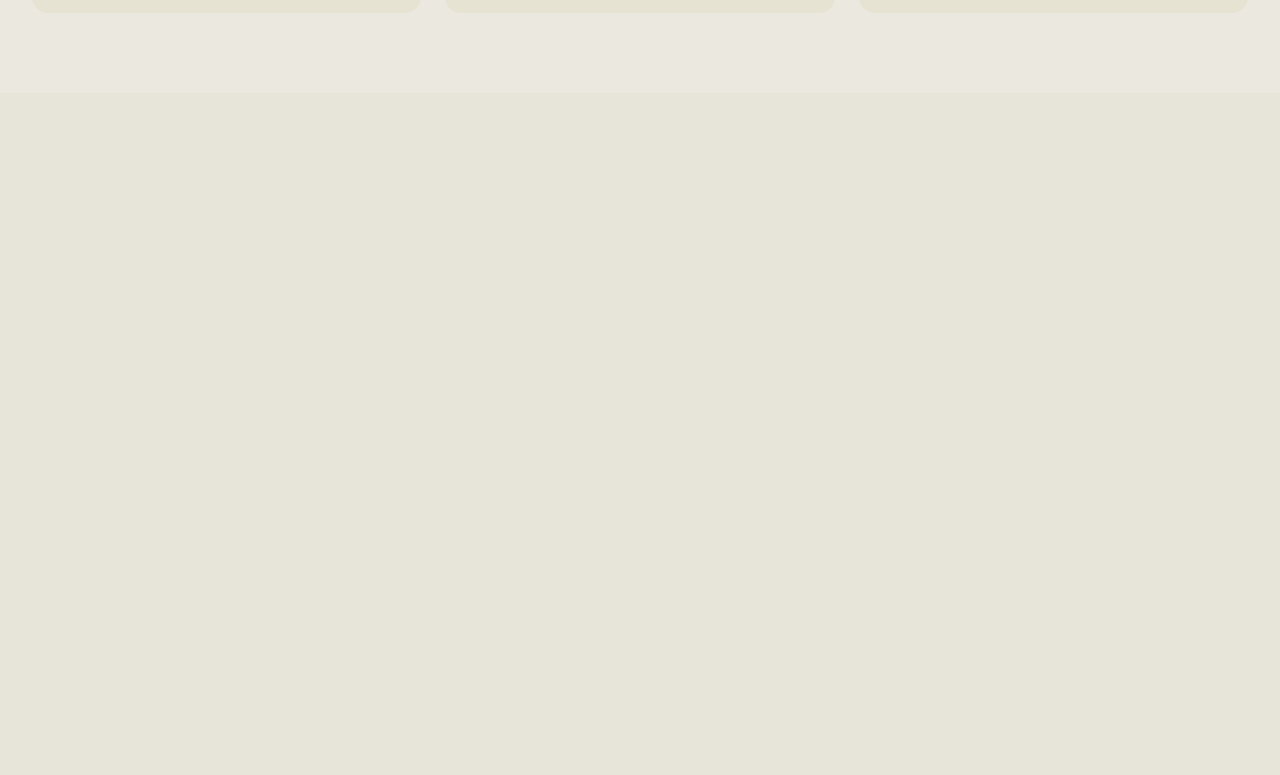
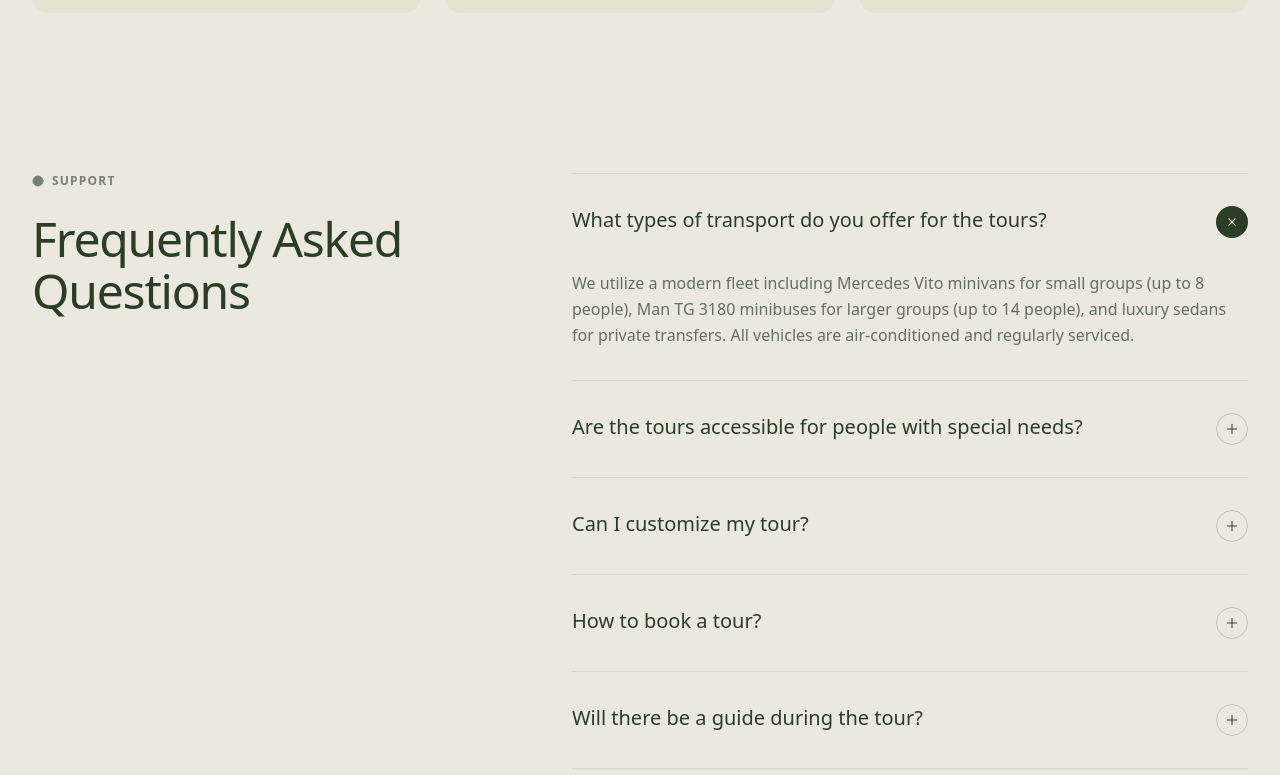
Before and after one commit to akins-dev/travel-agency-website, a Next.js app: page / in a window 1280 px wide. Shown: the part 7174-7949 px from the top of the page. Before the commit the page ends 7267 px from the top, so only its background shows below. Built offline with nearby package versions, Linux system fonts and the light colour scheme.

Commit message:
feat: add FAQ section component and integrate it into Home page

```diff
--- a/src/app/page.tsx
+++ b/src/app/page.tsx
@@ -2,6 +2,7 @@ import AboutSection from "@/components/pages/home/About";
 import BenefitsSection from "@/components/pages/home/Benefits";
 import CtaBanner from "@/components/pages/home/CTABanner";
 import DestinationsSection from "@/components/pages/home/Destinations";
+import FaqSection from "@/components/pages/home/FAQ";
 import HeroSection from "@/components/pages/home/Hero";
 import MissionSection from "@/components/pages/home/Mission";
 import ReviewsSection from "@/components/pages/home/Reviews";
@@ -20,6 +21,7 @@ export default function Home() {
       <CtaBanner />
       <TripOptions />
       <ReviewsSection />
+      <FaqSection />
     </main>
   );
 }
--- /dev/null
+++ b/src/components/pages/home/FAQ.tsx
@@ -0,0 +1,109 @@
+"use client";
+
+import { useState } from "react";
+import { Plus, HelpCircle } from "lucide-react";
+
+const faqs = [
+  {
+    question: "What types of transport do you offer for the tours?",
+    answer:
+      "We utilize a modern fleet including Mercedes Vito minivans for small groups (up to 8 people), Man TG 3180 minibuses for larger groups (up to 14 people), and luxury sedans for private transfers. All vehicles are air-conditioned and regularly serviced.",
+  },
+  {
+    question: "Are the tours accessible for people with special needs?",
+    answer:
+      "Yes, absolutely. We specialize in accessible tourism. We have wheelchair-accessible minivans equipped with ramps and secure locking systems. Our guides are also trained to assist travelers with mobility issues.",
+  },
+  {
+    question: "Can I customize my tour?",
+    answer:
+      "Yes! Our 'Private Tours' are fully customizable. You can adjust the itinerary, duration, and stops according to your preferences. Just let us know what you want to see, and we'll build the perfect schedule for you.",
+  },
+  {
+    question: "How to book a tour?",
+    answer:
+      "You can book directly through our website by selecting your preferred tour and date. Alternatively, you can contact us via the 'Contact' page form or email us directly for custom inquiries and large group bookings.",
+  },
+  {
+    question: "Will there be a guide during the tour?",
+    answer:
+      "For all archaeological sites and museums, we provide professional licensed guides who can enter the sites with you. For the transport portion, our drivers are experienced professionals who can share general knowledge about Greece, though they cannot guide you inside historical monuments by law.",
+  },
+];
+
+export default function FaqSection() {
+  const [openIndex, setOpenIndex] = useState<number | null>(0);
+
+  const toggleFAQ = (index: number) => {
+    setOpenIndex(openIndex === index ? null : index);
+  };
+
+  return (
+    <section className="bg-[#EAE8DF] w-full px-4 md:px-8 py-20 text-[#2B3D25] font-sans">
+      <div className="max-w-[1800px] mx-auto grid grid-cols-1 lg:grid-cols-12 gap-12 lg:gap-20">
+        {/* --- LEFT COLUMN (Sticky Title) --- */}
+        <div className="lg:col-span-5">
+          <div className="lg:sticky lg:top-32 space-y-6">
+            <div className="flex items-center gap-2 opacity-60">
+              <HelpCircle className="w-3 h-3 fill-current" />
+              <span className="text-xs font-bold uppercase tracking-widest">
+                Support
+              </span>
+            </div>
+
+            <h2 className="text-3xl md:text-5xl font-medium tracking-tight leading-[1.1]">
+              Frequently Asked Questions
+            </h2>
+          </div>
+        </div>
+
+        {/* --- RIGHT COLUMN (Accordion) --- */}
+        <div className="lg:col-span-7 border-t border-[#2B3D25]/10">
+          {faqs.map((faq, index) => {
+            const isOpen = openIndex === index;
+
+            return (
+              <div key={index} className="border-b border-[#2B3D25]/10">
+                {/* Header (Clickable) */}
+                <button
+                  onClick={() => toggleFAQ(index)}
+                  className="w-full py-8 flex items-start justify-between gap-6 text-left group hover:opacity-70 transition-opacity"
+                >
+                  <span className="text-lg md:text-xl font-medium pr-8">
+                    {faq.question}
+                  </span>
+
+                  {/* Rotating Icon */}
+                  <span
+                    className={`shrink-0 w-8 h-8 rounded-full border border-[#2B3D25]/20 flex items-center justify-center transition-all duration-300 ${
+                      isOpen
+                        ? "rotate-45 bg-[#2B3D25] text-[#EAE8DF] border-[#2B3D25]"
+                        : "rotate-0 bg-transparent"
+                    }`}
+                  >
+                    <Plus strokeWidth={1.5} className="w-4 h-4" />
+                  </span>
+                </button>
+
+                {/* Content (Smooth Expand) */}
+                <div
+                  className={`grid transition-all duration-500 ease-in-out ${
+                    isOpen
+                      ? "grid-rows-[1fr] opacity-100 mb-8"
+                      : "grid-rows-[0fr] opacity-0 mb-0"
+                  }`}
+                >
+                  <div className="overflow-hidden">
+                    <p className="text-sm md:text-base leading-relaxed opacity-70 max-w-2xl">
+                      {faq.answer}
+                    </p>
+                  </div>
+                </div>
+              </div>
+            );
+          })}
+        </div>
+      </div>
+    </section>
+  );
+}
```
